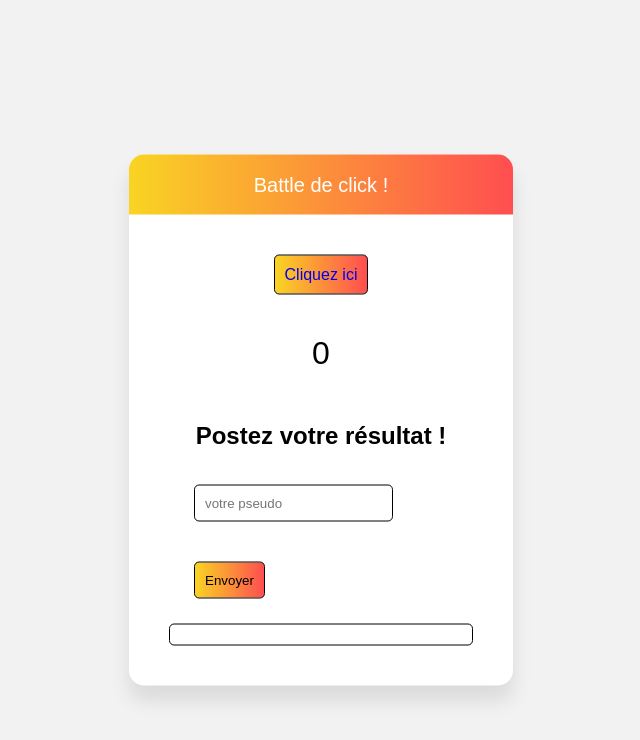
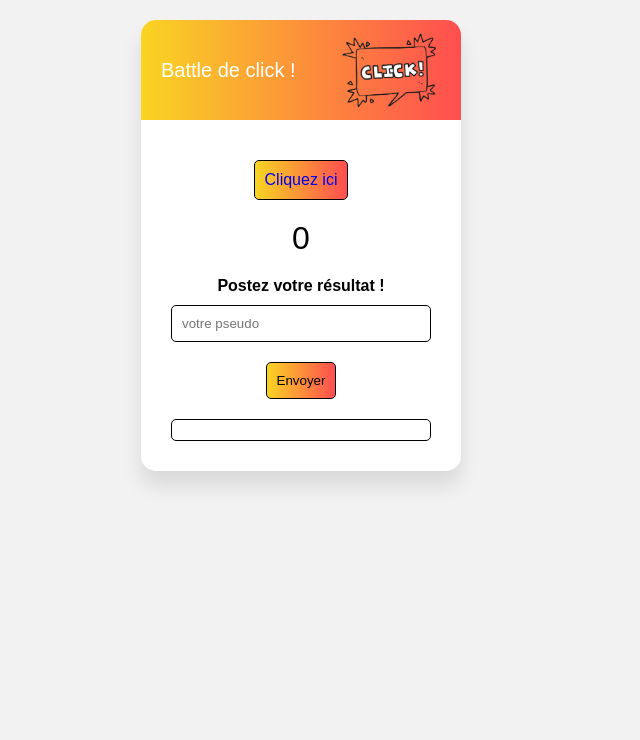
Before and after one commit to vgaugler/gameclickcount-JS-PHP, a PHP site: page / in a window 1280 px wide. Shown: the top 740 px of the page, without its empty margins (339-979 px from the left). Run offline with PHP 8.4, Linux system fonts and the light colour scheme; data that the repository does not hold is empty; some web fonts are replaced.

Commit message:
ajout commentaire

```diff
--- a/css/style.css
+++ b/css/style.css
@@ -17,10 +17,8 @@ body{
 
   }
   .wrapper{
-    position: absolute; /* postulat de départ */
-    top: 50%; left: 50%; /* à 50%/50% du parent référent */
-    transform: translate(-50%, -50%); /* décalage de 50% de sa propre taille */
-    width: 30%;
+
+    min-width: 320px;
   background: #fff;
   border-radius: 15px;
   box-shadow: 0px 15px 20px rgba(0,0,0,0.1);
@@ -29,8 +27,9 @@ body{
 
   }
   .wrapper .title{
-    line-height: 60px;
-    text-align: center;
+    display: flex;
+    justify-content: space-between;
+    align-items: center;
     color: #fff;
     border-radius: 15px 15px 0 0;
     padding: 0 20px;
@@ -41,6 +40,15 @@ body{
   background: linear-gradient(to right, #F9D423, #FF4E50); /* W3C, IE 10+/ Edge, Firefox 16+, Chrome 26+, Opera 12+, Safari 7+ */
 
   }
+
+  h3{
+    font-size: 9px;
+  }
+  img {
+    max-width: 100px;
+    height: auto;
+  }
+
   .wrapper .box{
     padding: 20px;
     width: 100%;
@@ -50,6 +58,14 @@ body{
     flex-direction: column;
     align-items: center;
 
+  }
+  .boxClick {
+    width: 100%;
+    height: 50%;
+    display: flex;
+    justify-content: center;
+    flex-direction: column;
+    align-items: center;
   }
   .score
   {
@@ -84,7 +100,8 @@ body{
     border-radius: 5px;
     border: 1px solid black;
     padding: 10px;
-    margin: 20px;
+
+    width: 100%;
   }
   .title{
     font-size: 35px;
@@ -93,9 +110,7 @@ body{
     line-height: 100px;
 
   }
-  .score p{
-      margin: 20px;
-  }
+
 
   .scoreBox{
     height: 50%;
@@ -103,15 +118,19 @@ body{
     display: flex;
     justify-content: center;
     align-items: center;
-    padding: 20px;
+    padding: 10px;
     flex-direction: column;
   }
   .scoreBox h2{
     margin: 10px;
-    font-size: 1.5em;
+    font-size: 1em;
   }
   form {
-    margin: 5px;
+   width: 100%;
+    display: flex;
+    flex-direction: column;
+    justify-content: center;
+    align-items: center;
   }
   .boxResultat{
     border-radius: 5px;
--- a/index.php
+++ b/index.php
@@ -4,33 +4,40 @@
     <meta charset="UTF-8">
     <meta http-equiv="X-UA-Compatible" content="IE=edge">
     <meta name="viewport" content="width=device-width, initial-scale=1.0">
-    <link rel="stylesheet" type="text/css" href="style.css">
+    <link rel="stylesheet" type="text/css" href="css/style.css">
     <title>Jeu du click</title>
 </head>
 <body>
     <section id="parent" class="wrapper">
-        <p class="title">Battle de click !</p>
+        <div class="title">
+        <p>Battle de click !</p>
+        <img src="click.png" alt="">
+            </div>
         <div class="box">
 
-        <a class="link" id="child" href="#">Cliquez ici</a>
+        <div class = "boxClick">
+        <a class="link" id="linkclick" href="#">Cliquez ici</a>
 
 
-      <div class="score">
-       <p><span id="child-count">0</span></p>
+        <div class="score">
+       <p><span id="countclick">0</span></p>
 
-    </div>
+        </div>
 
-
+</div>
 
     <div class="scoreBox">
         <h2> Postez votre résultat ! </h2>
-        <form method="post" action="cible.php">
+        <form method="post" action="php/cible.php">
         <input type='pseudo' id="pseudo" name="pseudo" placeholder="votre pseudo">
         <textarea type="hidden" id="resultat" name="score"> 0 </textarea>
         <button type="submit"> Envoyer </button>
     </form>
     <div class="boxResultat">
+
+
     <?php
+    // Connexion à la base de données via pdo
         try
         {
             $bdd = new PDO('mysql:host=localhost;dbname=test;charset=utf8', 'root', 'root', array(PDO::ATTR_ERRMODE => PDO::ERRMODE_EXCEPTION));
@@ -39,10 +46,10 @@
         {
                 die('Erreur : ' . $e->getMessage());
         }
-
+    //requete sql , selectionne la table voulu pour retourner les valeurs
         $reponse = $bdd->query('SELECT pseudo, score FROM click ORDER BY score DESC');
 
-
+    // renvoie les valeurs trouvé ligne par ligne
         while ($donnees = $reponse->fetch())
         {
             echo '<div class="flex">'.'<p><strong>' . htmlspecialchars($donnees['pseudo']) . '</strong> : ' . htmlspecialchars($donnees['score']);
@@ -57,6 +64,6 @@
 
 
 
-      <script type="text/javascript" src="main.js"></script>
+      <script type="text/javascript" src="js/main.js"></script>
 </body>
 </html>
```
Also changed, not shown: js/main.js (+14 -16 lines).
